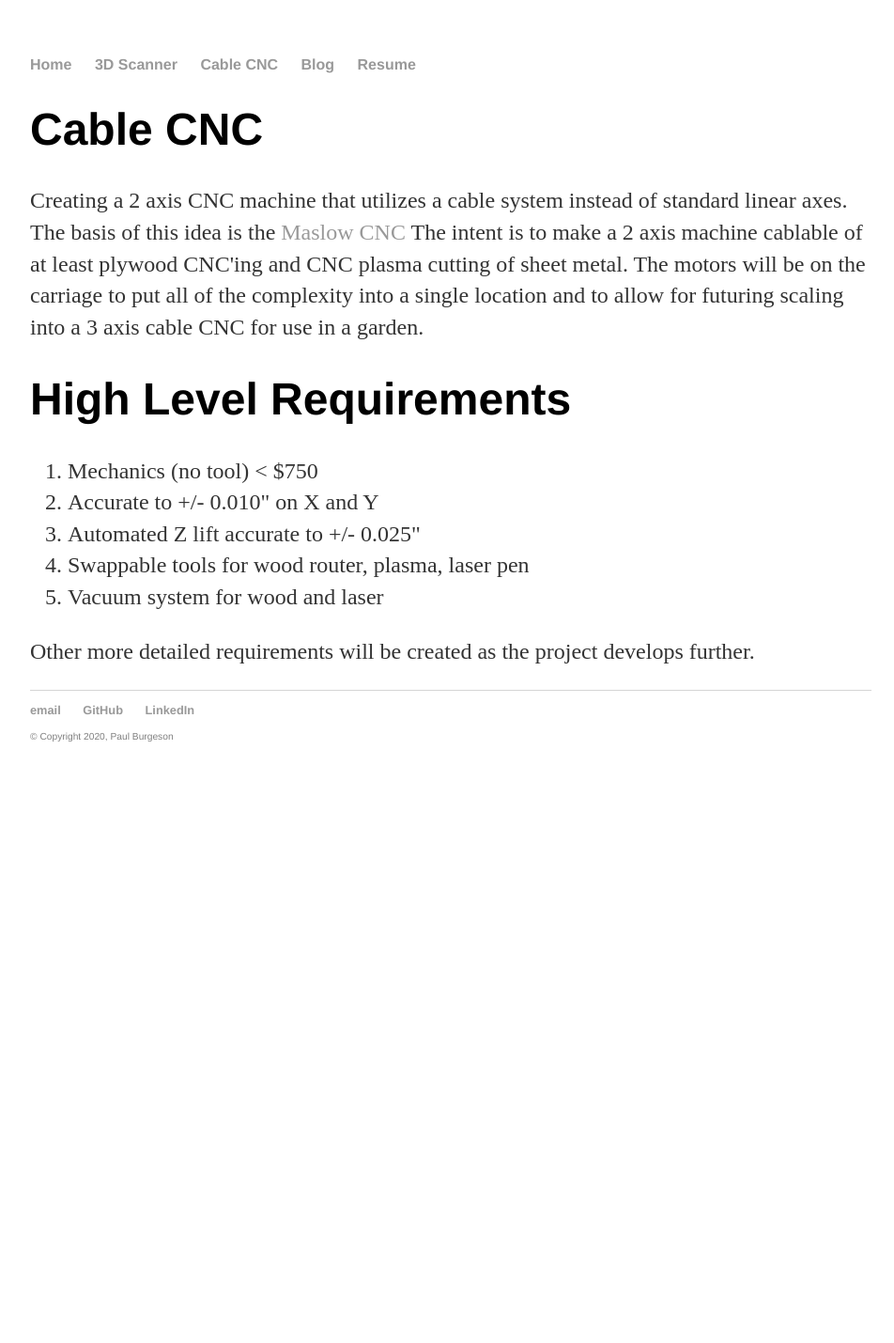
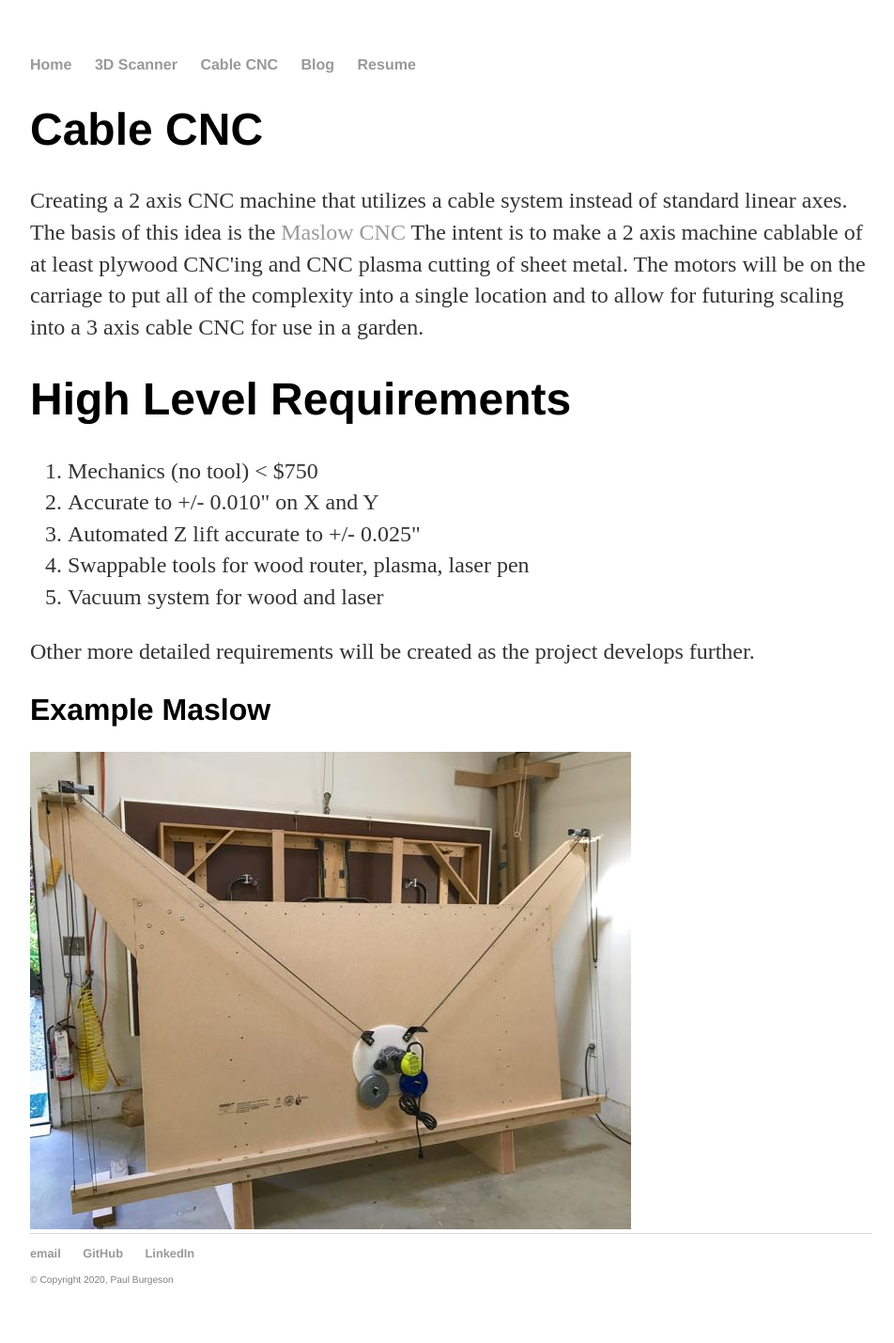
Before and after one commit to pburgeson/pburgeson.github.io, a Jekyll site: the page built from cablecnc/index.html, in a window 1280 px wide. Shown: the whole page at 94% size, without its empty margins (160-1112 px from the left). Built offline with Jekyll 4.4.1, drawn with Linux system fonts in a browser that asks for light colours; before the commit the page ends 900 px from its top, so only the background shows below that.

Commit message:
Adding image to cable CNC

```diff
--- a/cablecnc/index.html
+++ b/cablecnc/index.html
@@ -2,12 +2,10 @@
 layout: default
 title: Cable CNC
 ---
-<div class="overview">
+
 <h1>Cable CNC</h1>
 <p>Creating a 2 axis CNC machine that utilizes a cable system instead of standard linear axes.  The basis of this idea is the <a href="https://www.maslowcnc.com/">Maslow CNC</a>  The intent is to make a 2 axis machine cablable of at least plywood CNC'ing and CNC plasma cutting of sheet metal.  The motors will be on the carriage to put all of the complexity into a single location and to allow for futuring scaling into a 3 axis cable CNC for use in a garden.</p>
-</div><!-- /.overview -->
 
-<div class="requirements">
 <h1>High Level Requirements</h1>
 <p>
 	<ol>
@@ -19,4 +17,6 @@ title: Cable CNC
 	</ol>
 </p>
 <p>Other more detailed requirements will be created as the project develops further.</p>
-</div><!-- /.requirements -->
+
+<h2>Example Maslow</h2>
+<img src="../assets/cablecnc/MaslowBeta-3.jpg">
```
Lines whose indentation alone changed are shown as unchanged.
